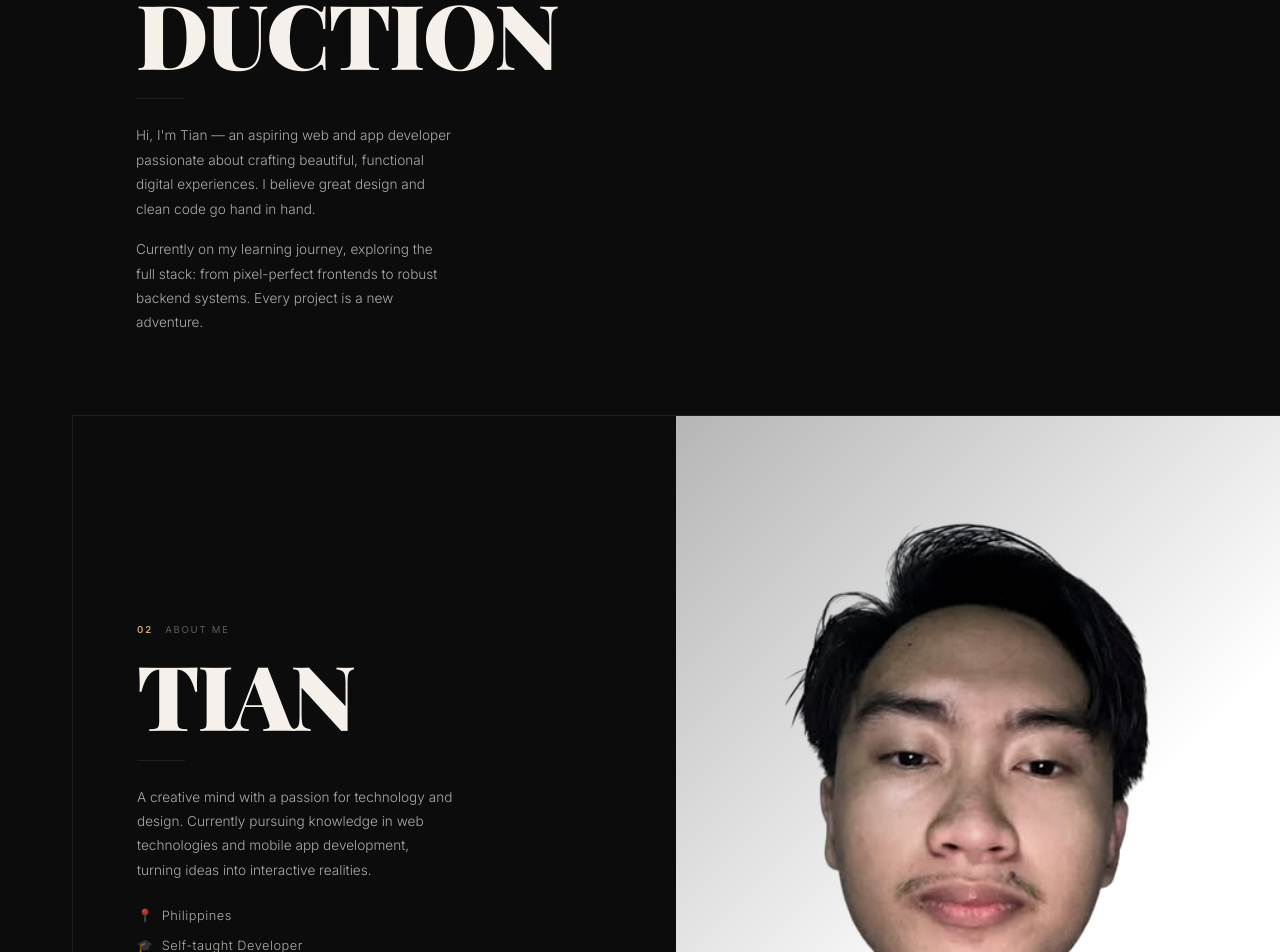
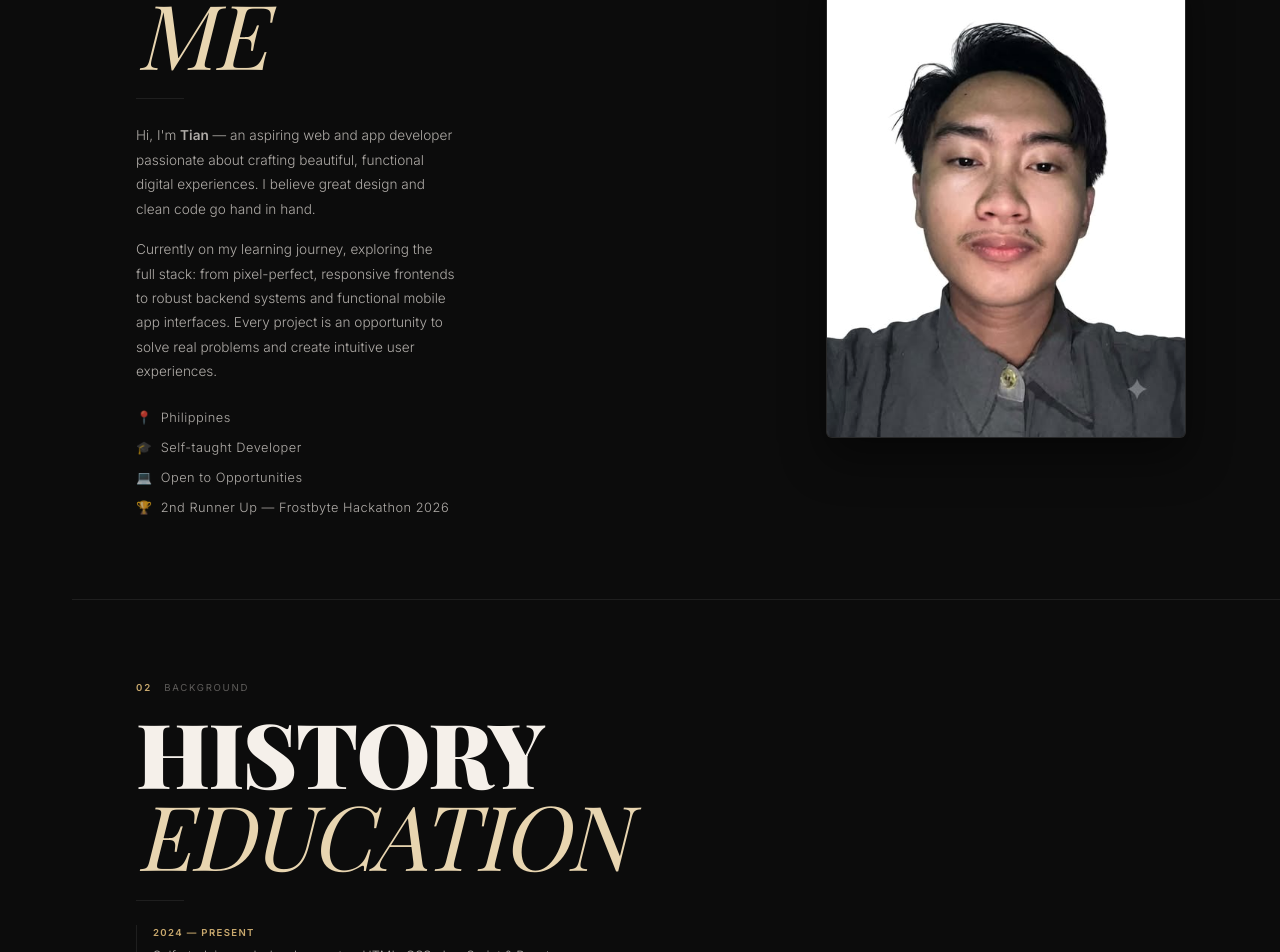
Before and after one commit to CodewithMark23/Tian-s_Portfolio_26, a React (Vite) app in the folder myPortfolio26/: page / in a window 1280 px wide. Shown: the part 1100-2052 px from the top of the page. Built offline with nearby package versions, Linux system fonts and the light colour scheme; a web font is replaced by a local one.

Commit message:
fix(about): unify About Me section and balance profile photo sizing to 35-45% width

```diff
--- a/myPortfolio26/src/App.css
+++ b/myPortfolio26/src/App.css
@@ -622,56 +622,80 @@
 /* ═══════════════════════════════════════════════════════
    ABOUT ME SECTION (Profile Image Balanced 35–45%)
 ═════════════════/* ═══════════════════════════════════════════════════════
-   SPLIT SECTIONS (Introduction, About, Education)
+   TEXT SECTIONS (Introduction, Education)
 ═══════════════════════════════════════════════════════ */
-.split-section {
-  display: grid;
-  grid-template-columns: 1fr 1fr;
-  min-height: 85vh;
+.intro-text-section,
+.edu-text-section {
+  display: flex;
+  align-items: center;
+  padding: 5rem 4rem;
+  min-height: 60vh;
   border-bottom: 1px solid var(--border);
 }
 
-.split-section.reverse { direction: rtl; }
-.split-section.reverse > * { direction: ltr; }
-
-.split-img-col {
-  position: relative;
-  overflow: hidden;
-  background: var(--bg-card);
+.intro-text-inner,
+.edu-text-inner {
+  max-width: 720px;
+  width: 100%;
 }
 
-.split-img-col img {
-  width: 100%;
-  height: 100%;
-  object-fit: cover;
-  object-position: top center;
-  filter: grayscale(20%) contrast(1.08);
-  transition: transform 0.8s var(--ease);
+/* ═══════════════════════════════════════════════════════
+   ABOUT ME SECTION (Profile Image Balanced 35–45%)
+═══════════════════════════════════════════════════════ */
+.about-me-section {
+  min-height: 75vh;
+  border-bottom: 1px solid var(--border);
+  display: flex;
+  align-items: center;
+  padding: 5rem 4rem;
 }
 
-.split-img-col:hover img {
-  transform: scale(1.04);
+.about-me-container {
+  width: 100%;
+  max-width: 1200px;
+  margin: 0 auto;
+  display: grid;
+  grid-template-columns: minmax(0, 1.4fr) minmax(0, 1fr);
+  align-items: center;
+  gap: 4.5rem;
 }
 
-.split-img-col::after {
-  content: '';
-  position: absolute;
-  inset: 0;
-  background: linear-gradient(135deg, rgba(12,12,12,0.3) 0%, transparent 60%);
-  pointer-events: none;
-}
-
-.split-text-col {
+.about-text-col {
   display: flex;
   flex-direction: column;
   justify-content: center;
-  padding: 4rem;
-  border-left: 1px solid var(--border);
 }
 
-.split-section.reverse .split-text-col {
-  border-left: none;
-  border-right: 1px solid var(--border);
+.about-image-col {
+  display: flex;
+  justify-content: center;
+  align-items: center;
+  width: 100%;
+}
+
+.about-image-wrapper {
+  width: 100%;
+  max-width: 360px;
+  position: relative;
+  border-radius: 6px;
+  overflow: hidden;
+  border: 1px solid var(--border);
+  background: var(--bg-card);
+  box-shadow: 0 20px 45px rgba(0, 0, 0, 0.45);
+}
+
+.about-profile-img {
+  width: 100%;
+  height: auto;
+  display: block;
+  object-fit: cover;
+  object-position: center top;
+  filter: contrast(1.02);
+  transition: transform 0.6s var(--ease);
+}
+
+.about-image-wrapper:hover .about-profile-img {
+  transform: scale(1.02);
 }
 
 /* ═══════════════════════════════════════════════════════
--- a/myPortfolio26/src/App.jsx
+++ b/myPortfolio26/src/App.jsx
@@ -18,7 +18,7 @@ import ProjectsSection  from './sections/ProjectsSection';
 import ContactSection   from './sections/ContactSection';
 
 // Section IDs to track active state
-const SECTIONS = ['hero', 'about', 'about-name', 'education', 'skills', 'projects', 'contact'];
+const SECTIONS = ['hero', 'about', 'education', 'skills', 'projects', 'contact'];
 
 export default function App() {
   const [activeSection, setActiveSection] = useState('hero');
@@ -46,9 +46,16 @@ export default function App() {
 
   return (
     <>
+      {/* ── Ticker (very top) ── */}
       <Ticker />
+
+      {/* ── Navbar ── */}
       <Navbar activeSection={activeSection} />
+
+      {/* ── Sidebar (fixed left) ── */}
       <Sidebar activeSection={activeSection} />
+
+      {/* ── Main content (offset for sidebar + navbar + ticker) ── */}
       <main className="page-layout" id="main-content">
         <HeroSection />
         <AboutSection />
@@ -57,6 +64,8 @@ export default function App() {
         <ProjectsSection />
         <ContactSection />
       </main>
+
+      {/* ── Footer ── */}
       <Footer />
     </>
   );
--- a/myPortfolio26/src/components/useScrollReveal.js
+++ b/myPortfolio26/src/components/useScrollReveal.js
@@ -8,6 +8,18 @@ export default function useScrollReveal() {
     const el = ref.current;
     if (!el) return;
 
+    // Immediate check: if element is already in or near viewport, reveal right away
+    const rect = el.getBoundingClientRect();
+    if (rect.top < window.innerHeight && rect.bottom > 0) {
+      el.classList.add('visible');
+      return;
+    }
+
+    if (typeof IntersectionObserver === 'undefined') {
+      el.classList.add('visible');
+      return;
+    }
+
     const observer = new IntersectionObserver(
       ([entry]) => {
         if (entry.isIntersecting) {
@@ -15,7 +27,7 @@ export default function useScrollReveal() {
           observer.disconnect();
         }
       },
-      { threshold: 0.12 }
+      { threshold: 0.05, rootMargin: '0px 0px -20px 0px' }
     );
 
     observer.observe(el);
--- a/myPortfolio26/src/sections/AboutSection.jsx
+++ b/myPortfolio26/src/sections/AboutSection.jsx
@@ -1,84 +1,64 @@
-// AboutSection.jsx
+// AboutSection.jsx — Focused About Me section with balanced profile photo
 import useScrollReveal from '../components/useScrollReveal';
 import aboutImg from '/tian_about.jpg';
 
 export default function AboutSection() {
-  const ref1 = useScrollReveal();
-  const ref2 = useScrollReveal();
+  const textRef = useScrollReveal();
+  const imgRef = useScrollReveal();
 
   return (
-    <>
     <section
-        className="portfolio-section intro-text-section"
+      className="portfolio-section about-me-section"
       id="about"
-        aria-label="Introduction"
+      aria-label="About Tian"
     >
-        <div className="intro-text-inner reveal" ref={ref1}>
+      <div className="about-me-container">
+        <div className="about-text-col reveal" ref={textRef}>
           <div className="section-meta-tag">
             <span className="section-num">01</span>
-            <span className="section-label">Introduction</span>
+            <span className="section-label">About Me</span>
           </div>
 
           <h2 className="section-title-xl">
-            INTRO
+            ABOUT
             <br />
-            DUCTION
+            <em>ME</em>
           </h2>
 
           <div className="thin-rule" />
 
           <p className="section-body-text">
-            Hi, I&apos;m Tian — an aspiring web and app developer passionate about
+            Hi, I&apos;m <strong>Tian</strong> — an aspiring web and app developer passionate about
             crafting beautiful, functional digital experiences. I believe great
             design and clean code go hand in hand.
           </p>
+
           <p className="section-body-text" style={{ marginTop: '1rem' }}>
             Currently on my learning journey, exploring the full stack: from
-            pixel-perfect frontends to robust backend systems. Every project is
-            a new adventure.
-          </p>
-        </div>
-      </section>
-
-      <section
-        className="portfolio-section split-section"
-        id="about-name"
-        aria-label="About Tian"
-      >
-        <div className="split-text-col">
-          <div className="reveal" ref={ref2}>
-            <div className="section-meta-tag">
-              <span className="section-num">02</span>
-              <span className="section-label">About Me</span>
-            </div>
-
-            <h2 className="section-title-xl">TIAN</h2>
-
-            <div className="thin-rule" />
-
-            <p className="section-body-text">
-              A creative mind with a passion for technology and design. Currently
-              pursuing knowledge in web technologies and mobile app development,
-              turning ideas into interactive realities.
+            pixel-perfect, responsive frontends to robust backend systems and functional mobile app interfaces.
+            Every project is an opportunity to solve real problems and create intuitive user experiences.
           </p>
 
           <ul className="about-list">
             <li>📍 &nbsp;Philippines</li>
             <li>🎓 &nbsp;Self-taught Developer</li>
             <li>💻 &nbsp;Open to Opportunities</li>
-              <li>🏆 &nbsp;2nd Runner Up — Tekbayan</li>
+            <li>🏆 &nbsp;2nd Runner Up — Frostbyte Hackathon 2026
+            </li>
           </ul>
         </div>
-        </div>
 
-        <div className="split-img-col">
+        {/* Tian's headshot — occupies ~35–45% on desktop, nicely framed */}
+        <div className="about-image-col reveal" ref={imgRef}>
+          <div className="about-image-wrapper">
             <img
               src={aboutImg}
               alt="Tian — profile photo"
-            style={{ objectPosition: 'top center' }}
+              className="about-profile-img"
             />
           </div>
+        </div>
+      </div>
     </section>
-    </>
   );
 }
--- a/myPortfolio26/src/sections/EducationSection.jsx
+++ b/myPortfolio26/src/sections/EducationSection.jsx
@@ -17,10 +17,10 @@ export default function EducationSection() {
       aria-label="Education"
     >
       <div className="edu-text-inner reveal" ref={ref}>
-        <div className="section-meta-tag">
-          <span className="section-num">03</span>
-          <span className="section-label">Background</span>
-        </div>
+          <div className="section-meta-tag">
+            <span className="section-num">02</span>
+            <span className="section-label">Background</span>
+          </div>
 
         <h2 className="section-title-xl">
           HISTORY
--- a/myPortfolio26/src/sections/ProjectsSection.jsx
+++ b/myPortfolio26/src/sections/ProjectsSection.jsx
@@ -5,28 +5,28 @@ const PROJECTS = [
   {
     num: '01',
     title: 'ROUTERS AND NAVIGATIONS',
-    desc: 'Exploring client-side routing patterns and navigation architecture in modern web applications.',
-    tags: ['React', 'React Router', 'UX Architecture'],
+    desc: 'Exploring client-side routing patterns and navigation flows using React Router. Covers nested routes, dynamic params, and protected routes.',
+    tags: ['React', 'React Router', 'Navigation'],
     href: 'https://drive.google.com/file/d/1W8amiYTnmi7PakUwcIWQNYeIeeZ8Q6S3/view',
   },
   {
     num: '02',
     title: 'SERVICE PLACEHOLDER & ERROR STATE',
-    desc: 'Designing and building resilient UI fallback states, service placeholders, and intuitive error screens.',
-    tags: ['UI/UX', 'Component Design', 'Error Handling'],
+    desc: 'UI patterns for handling loading skeletons, service placeholders, and graceful error states — essential for production-ready applications.',
+    tags: ['React', 'UX Patterns', 'Error Handling'],
     href: 'https://drive.google.com/file/d/1tp33iCOXlRetXtT1LiI3NYd8gdFSLLqK/view',
   },
   {
     num: '03',
     title: 'SIMPLE TASK MANAGER',
-    desc: 'A minimal, focused productivity tool for creating, tracking, and prioritizing everyday tasks and goals.',
-    tags: ['JavaScript', 'State Management', 'CRUD'],
+    desc: 'A clean and functional task manager app with CRUD operations, state management, and persistent local storage integration.',
+    tags: ['React', 'State Management', 'LocalStorage'],
     href: 'https://drive.google.com/file/d/1Sg5QPadGo79IFRFNlYm9dBAybSzE3Qy0/view',
   },
   {
     num: '04',
     title: 'DRUGS AND MEDICINE STORE',
-    desc: 'An organized inventory and catalog interface for pharmaceutical items with search and category filtering.',
+    desc: 'A pharmacy/medicine store front-end featuring product listings, search, filtering, and a shopping cart interface.',
     tags: ['React', 'E-Commerce', 'UI Design'],
     href: 'https://drive.google.com/file/d/1yM_O-aA43Kb2Pq3bbkAVqItdZEfzl2Tu/view',
   },
@@ -76,7 +76,7 @@ export default function ProjectsSection() {
       <div className="projects-header">
         <div className="reveal" ref={ref}>
           <div className="section-meta-tag">
-            <span className="section-num">05</span>
+            <span className="section-num">04</span>
             <span className="section-label">My Work</span>
           </div>
           <h2 className="section-title-xl">
```
Lines whose indentation alone changed are shown as unchanged.
